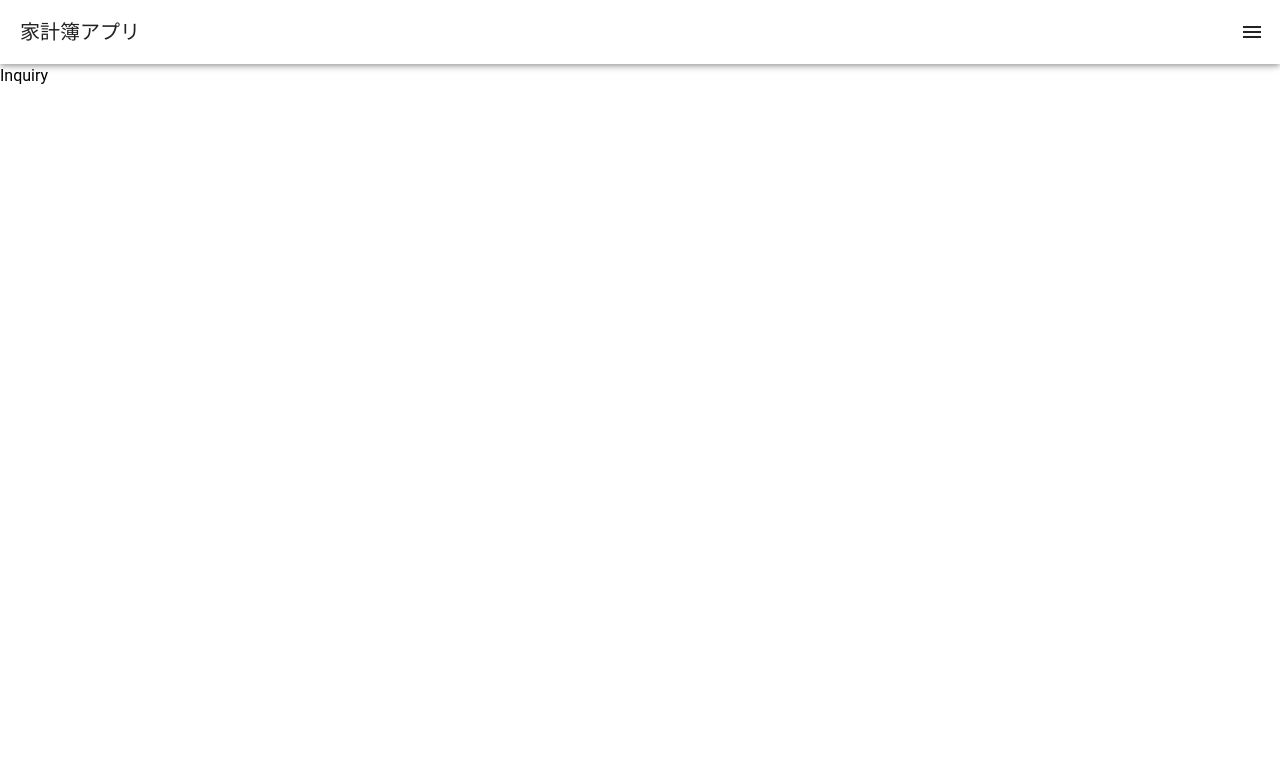
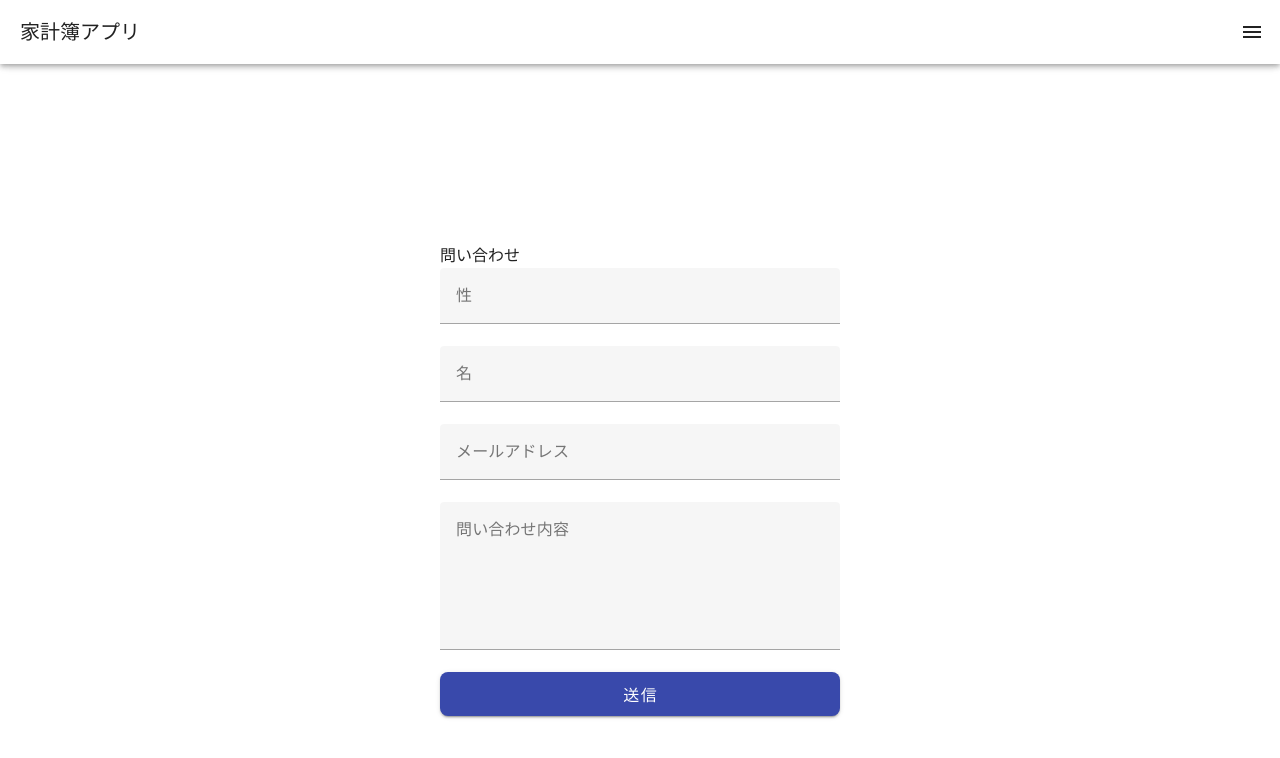
Before and after one commit to superigera/expenses-app-vue, a Vue app: page /inquiry in a window 1280 px wide. Shown: the top 758 px of the page. Built offline with nearby package versions, Linux system fonts and the light colour scheme.

Commit message:
グラフ対応

```diff
--- a/src/components/AnalysisGraph.vue
+++ b/src/components/AnalysisGraph.vue
@@ -1,39 +1,77 @@
 <template>
     <v-app>
-        <p>グラフ</p>
         <p>何年何月の状況</p>
         <div>
+            <span>予算</span>
+            <span></span>
+            <span>支出</span>
+            <span></span>
+            <span>残り</span>
+        </div>
+        <div>
+            <span>{{ totalIncome }}</span>
+            <span>-</span>
+            <span>{{ totalSpending }}</span>
+            <span>=</span>
+            <span>{{ totalRemaining }}</span>
+        </div>
+        <div style="display: inline-block; width: 50%;">
             <p>支出内訳</p>
-            <DoughnutChart :chartData="data" />
+            <DoughnutChart :chartData="spendingData" />
         </div>
     </v-app>
 </template>
 
 <script setup>
+import { reactive, ref } from 'vue'
 import axios from 'axios';
 import { Chart, registerables } from 'chart.js';
 import { DoughnutChart } from 'vue-chart-3';
 Chart.register(...registerables);
 
-const data = {
+const totalSpending = ref(0);
+const totalIncome = ref(0);
+const totalRemaining = ref(0);
+
+const spendingData = reactive({
     labels: [],
     datasets: [{
-        label: 'My First Dataset',
-        data: [300, 50, 100, 40, 120, 24, 52, 12, 2, 1],
+        label: '支出',
+        data: [],
         backgroundColor: [
-            'rgb(255, 99, 132)',
-            'rgb(54, 162, 235)',
-            'rgb(255, 205, 86)'
+            'rgb(255, 128, 191)',
+            'rgb(102, 204, 255)',
+            'rgb(255, 255, 102)',
+            'rgb(178, 255, 102)',
+            'rgb(169, 169, 169)',
+            'rgb(153, 102, 204)',
+            'rgb(211, 211, 211)'
         ],
         hoverOffset: 4
     }]
-};
+});
 
 // カテゴリの種類を取得
 axios.get("http://localhost:8080/category")
     .then(response => {
-        data.labels = response.data
-        console.log(data.labels)
+
+        // slice(3)で先頭の3つ(収入系)を除外
+        spendingData.labels = response.data.slice(3)
+    })
+
+// 当月の家計簿データを取得
+axios.get("http://localhost:8080/current-records")
+    .then(response => {
+        // slice(0, 3)で先頭の3つ(収入系)を取得
+        totalIncome.value = response.data.slice(0, 3).reduce((a, b) => a + b, 0)
+        console.log(totalIncome.value)
+
+        // slice(3)で先頭の3つ(収入系)を除外
+        spendingData.datasets[0].data = response.data.slice(3)
+        totalSpending.value = response.data.slice(3).reduce((a, b) => a + b, 0)
+        console.log(totalSpending.value)
+
+        totalRemaining.value = totalIncome.value - totalSpending.value
     })
 
 </script>
@@ -42,4 +80,10 @@ axios.get("http://localhost:8080/category")
 #padding {
     padding-top: 180px;
 }
+
+span {
+    display: inline-block;
+    width: 100px;
+    text-align: center;
+}
 </style>
--- a/src/components/RecentRecord.vue
+++ b/src/components/RecentRecord.vue
@@ -1,5 +1,5 @@
 <template>
-    <v-app>
+    <v-app style="margin-top: -380px;">
         <h3>履歴一覧</h3>
 
         <div style="display: flex; margin-top: 10px;">
--- a/src/views/HouseholdAccountBook.vue
+++ b/src/views/HouseholdAccountBook.vue
@@ -1,6 +1,5 @@
 <template>
     <v-app>
-        <HeaderMenu />
         <v-sheet width="200" class="mx-auto">
             <v-form ref="form" id="padding">
                 <p>家計簿入力</p>
--- a/src/views/Inquiry.vue
+++ b/src/views/Inquiry.vue
@@ -1,10 +1,59 @@
 <template>
-  <p>Inquiry</p>
+  <v-app>
+    <v-sheet width="400" class="mx-auto">
+      <v-form ref="form" id="padding">
+        <p>問い合わせ</p>
+        <v-text-field v-model="inquiry.lastName" :counter="10" label="性"></v-text-field>
+
+        <v-text-field v-model="inquiry.firstName" :counter="10" label="名"></v-text-field>
+
+        <v-text-field v-model="inquiry.email" label="メールアドレス"></v-text-field>
+
+        <v-textarea v-model="inquiry.content" :counter="10" label="問い合わせ内容"></v-textarea>
+
+        <div class="d-flex flex-column">
+          <v-btn rounded="lg" color="indigo-darken-1" size="large" @click="submit">
+            送信
+          </v-btn>
+        </div>
+      </v-form>
+    </v-sheet>
+  </v-app>
 </template>
 
 <script setup>
+import { reactive } from 'vue'
+import axios from 'axios';
 
+const inquiry = reactive({
+  lastName: '',
+  firstName: '',
+  email: '',
+  content: '',
+})
+
+
+function submit() {
+  if (confirm(`この内容で送信しますか？\r\n氏名：${inquiry.lastName + " " + inquiry.firstName}\r\nメールアドレス：${inquiry.email}\r\nメールアドレス：${inquiry.email}\r\n問い合わせ内容：${inquiry.content}`)) {
+
+    axios.post("http://localhost:8080/inquiry", {
+      "lastName": inquiry.lastName,
+      "firstName": inquiry.firstName,
+      "email": inquiry.email,
+      "content": inquiry.content
+    }
+      , { headers: { "Content-Type": "application/json" } }
+    )
+      .then(response => {
+        console.log(response.data)
+        alert("送信しました。\r\n問い合わせ内容についてはメールをご確認ください。\r\n3営業日以内に返信致しますので、今暫くお待ちください。")
+      })
+  }
+}
 </script>
 
 <style>
+#padding {
+  padding-top: 30px;
+}
 </style>
--- a/src/views/RecordAnalysis.vue
+++ b/src/views/RecordAnalysis.vue
@@ -3,11 +3,11 @@
   <AnalysisGraph />
 
   <!-- 最近の記録欄 -->
-  <!-- <RecentRecord /> -->
+  <RecentRecord />
 </template>
 
 <script setup>
-// import RecentRecord from '@/components/RecentRecord.vue';
+import RecentRecord from '@/components/RecentRecord.vue';
 import AnalysisGraph from '@/components/AnalysisGraph.vue';
 </script>
 
--- a/src/views/Signup.vue
+++ b/src/views/Signup.vue
@@ -1,6 +1,5 @@
 <template>
   <v-app>
-    <HeaderMenu />
     <v-sheet width="400" class="mx-auto">
       <v-form ref="form" id="padding">
         <p>新規会員登録</p>
@@ -8,7 +7,7 @@
 
         <v-text-field v-model="signupInfo.firstName" :counter="10" label="名"></v-text-field>
 
-        <v-text-field v-model="signupInfo.email" :counter="10" label="メールアドレス"></v-text-field>
+        <v-text-field v-model="signupInfo.email" label="メールアドレス"></v-text-field>
 
         <v-text-field v-model="signupInfo.password" :counter="10" label="パスワード"></v-text-field>
 
--- a/src/views/TopPage.vue
+++ b/src/views/TopPage.vue
@@ -1,6 +1,5 @@
 <template>
   <v-app id="back-color">
-    <HeaderMenu />
     <v-carousel>
       <v-carousel-item src="https://cdn.vuetifyjs.com/images/cards/docks.jpg" cover></v-carousel-item>
 
```
